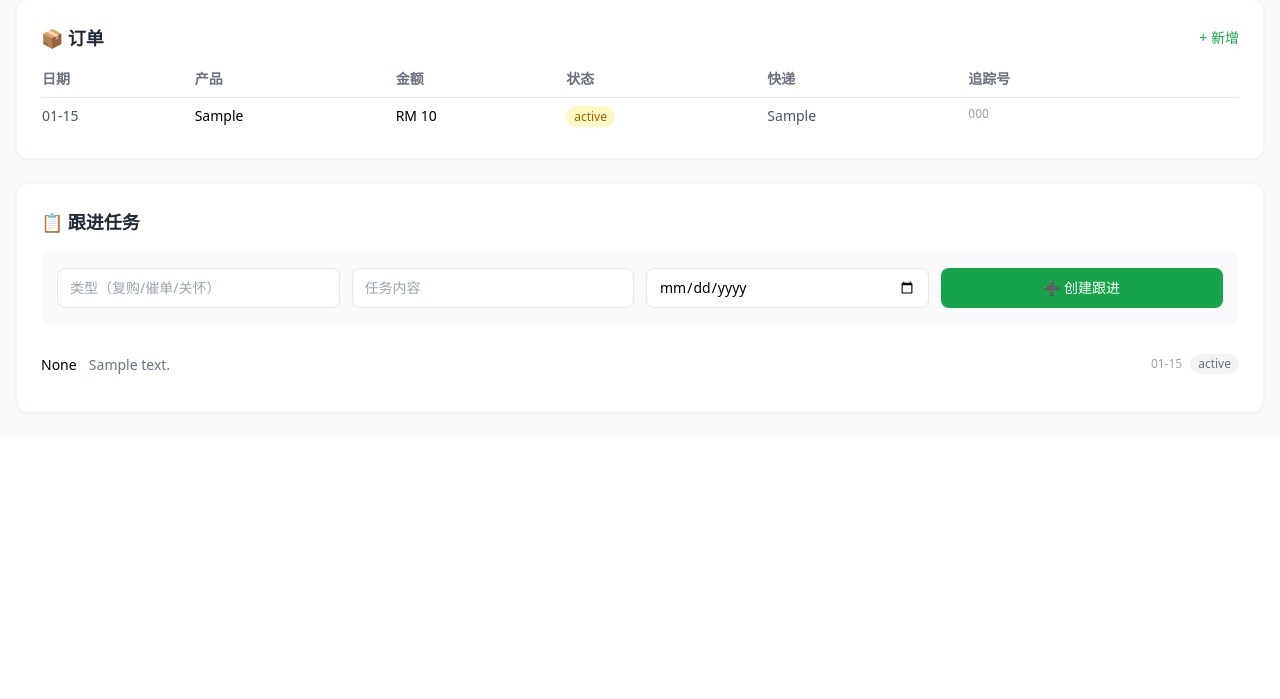
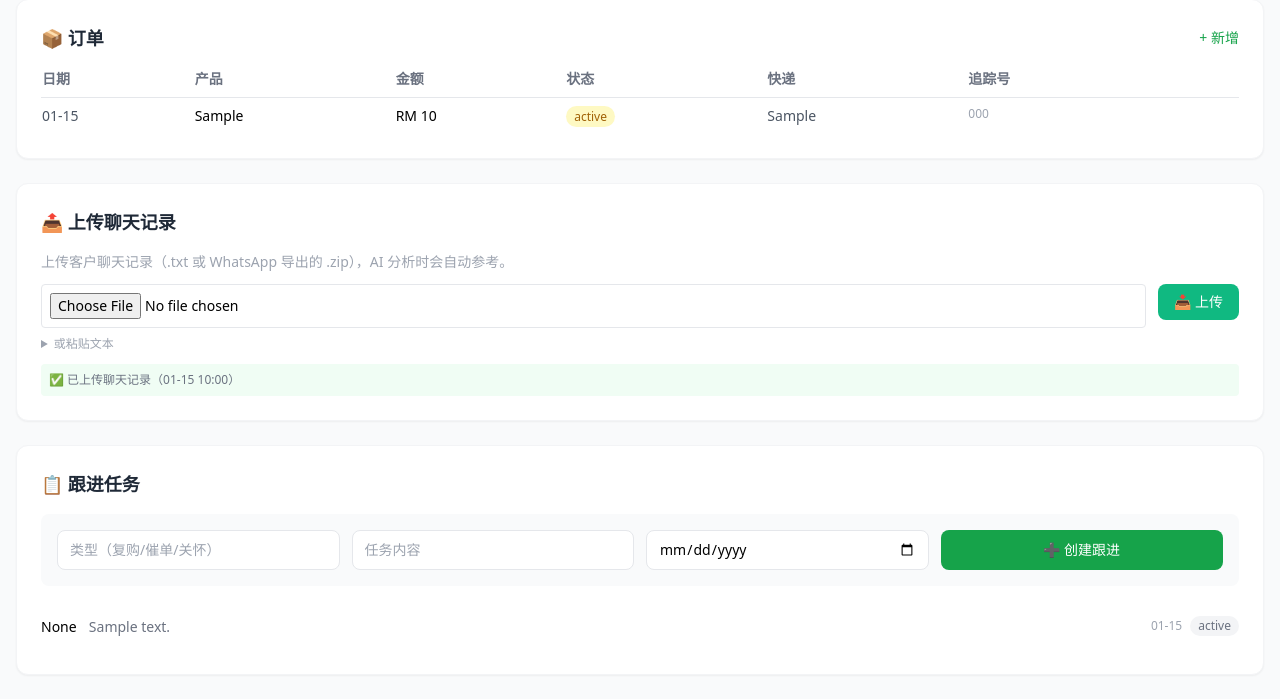
Before and after one commit to jiangyisheng9-bot/hk3-crm, a Flask app: page /customers/1 in a window 1280 px wide. Shown: the part 411-1110 px from the top of the page. Before the commit the page ends 825 px from the top, so only its background shows below. Run offline with Flask 3, Linux system fonts and the light colour scheme; tables that the repository leaves empty hold one stand-in row (values such as "Sample post"); parts of the project's set-up code (start-up, migrations or seed data) failed here and were passed over; some libraries are stand-ins or nearby versions.

Commit message:
上传聊天记录移至客户详情页，AI助手页移除上传区

```diff
--- a/app.py
+++ b/app.py
@@ -815,7 +815,7 @@ def customer_upload_chat(id):
 
     if not content:
         flash('请上传文件或粘贴聊天内容', 'warning')
-        return redirect(url_for('customer_ai_chat', id=id))
+        return redirect(url_for('customer_detail', id=id))
 
     summary = content[:150] + '...' if len(content) > 150 else content
 
@@ -834,7 +834,7 @@ def customer_upload_chat(id):
     db.session.commit()
 
     flash('✅ 聊天记录已上传！AI 分析时会参考这些内容。', 'success')
-    return redirect(url_for('customer_ai_chat', id=id))
+    return redirect(url_for('customer_detail', id=id))
 
 # ─── Schema Migration ────────────────────────────────────────
 SCHEMA_VERSION = 2
--- a/templates/customer_detail.html
+++ b/templates/customer_detail.html
@@ -121,6 +121,34 @@
         {% endif %}
     </div>
 
+    <!-- Upload Chat Records -->
+    <div class="bg-white rounded-xl shadow-sm p-6 border border-gray-100">
+        <h2 class="text-lg font-semibold text-gray-800 mb-4">📤 上传聊天记录</h2>
+        <p class="text-sm text-gray-400 mb-3">上传客户聊天记录（.txt 或 WhatsApp 导出的 .zip），AI 分析时会自动参考。</p>
+        <form action="/customers/{{ customer.id }}/upload-chat" method="POST" enctype="multipart/form-data">
+            <div class="flex items-start space-x-3">
+                <input type="file" name="file" accept=".txt,.zip" class="text-sm flex-1 p-2 border rounded">
+                <button type="submit" class="px-4 py-2 bg-emerald-500 text-white rounded-lg hover:bg-emerald-600 transition text-sm font-medium whitespace-nowrap">
+                    📥 上传
+                </button>
+            </div>
+            <details class="mt-2">
+                <summary class="text-xs text-gray-400 cursor-pointer hover:text-gray-600">或粘贴文本</summary>
+                <textarea name="chat_content" rows="4" class="w-full mt-2 px-3 py-2 border rounded-lg text-sm" placeholder="粘贴客户聊天内容..."></textarea>
+                <button type="submit" class="mt-2 px-3 py-2 bg-emerald-500 text-white rounded-lg hover:bg-emerald-600 transition text-sm font-medium">
+                    📥 上传
+                </button>
+            </details>
+            {% for i in interactions %}
+                {% if i.uploaded_chat %}
+                <div class="mt-3 text-xs text-gray-500 p-2 bg-green-50 rounded">
+                    ✅ 已上传聊天记录（{{ i.timestamp.strftime('%m-%d %H:%M') }}）
+                </div>
+                {% endif %}
+            {% endfor %}
+        </form>
+    </div>
+
     <!-- Follow-ups -->
     <div class="bg-white rounded-xl shadow-sm p-6 border border-gray-100">
         <div class="flex items-center justify-between mb-4">
```
Also changed, not shown: templates/ai_chat.html (+0 -14 lines).
